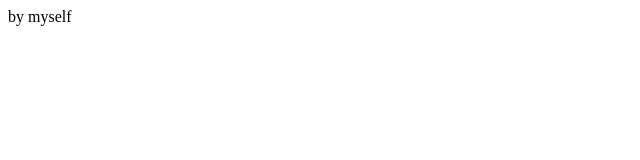
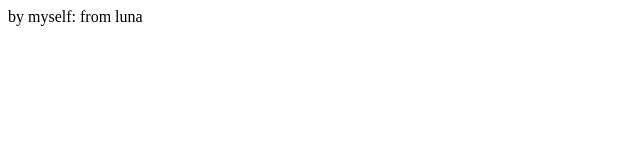
Before and after one commit to Luna-zhao/testCI, a website: page service/src/html/home.html in a window 1280 px wide. Shown: the full height of the page, 0-640 px from the left. Drawn offline with Linux system fonts and the light colour scheme.

Commit message:
test html

```diff
--- a/service/src/html/home.html
+++ b/service/src/html/home.html
@@ -6,5 +6,5 @@
     <title>APP</title>
 
 </head>
-<body>by myself</body>
+<body>by myself: from luna</body>
 </html>
```
